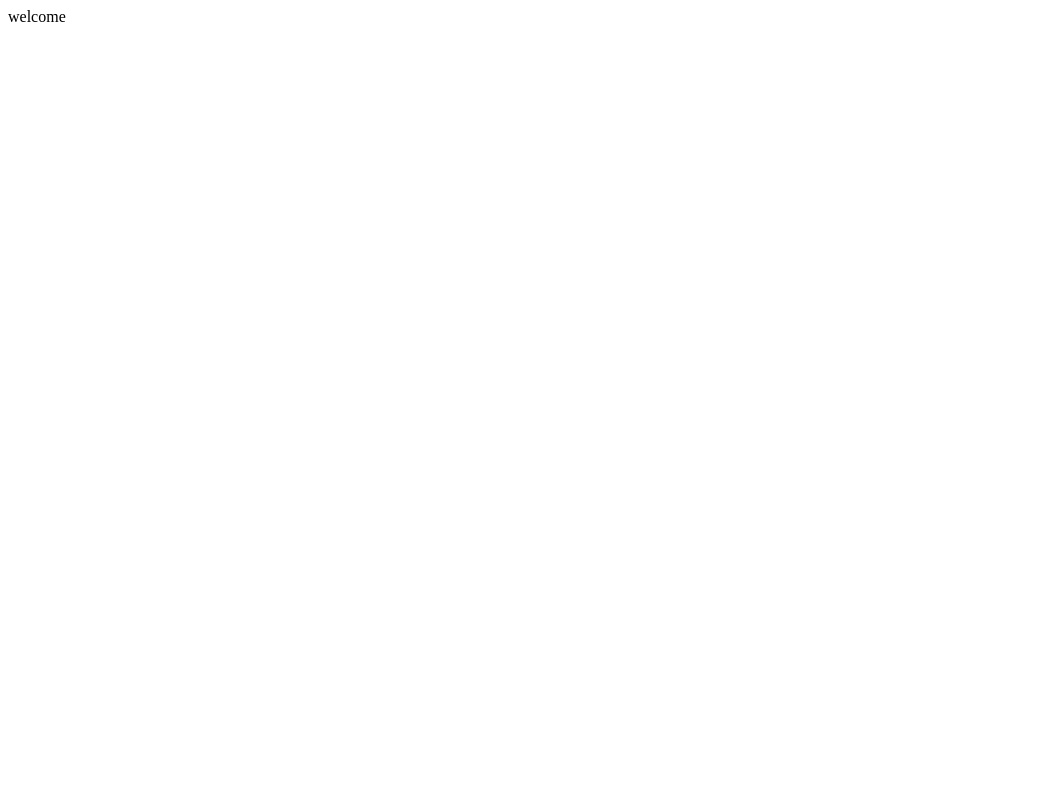
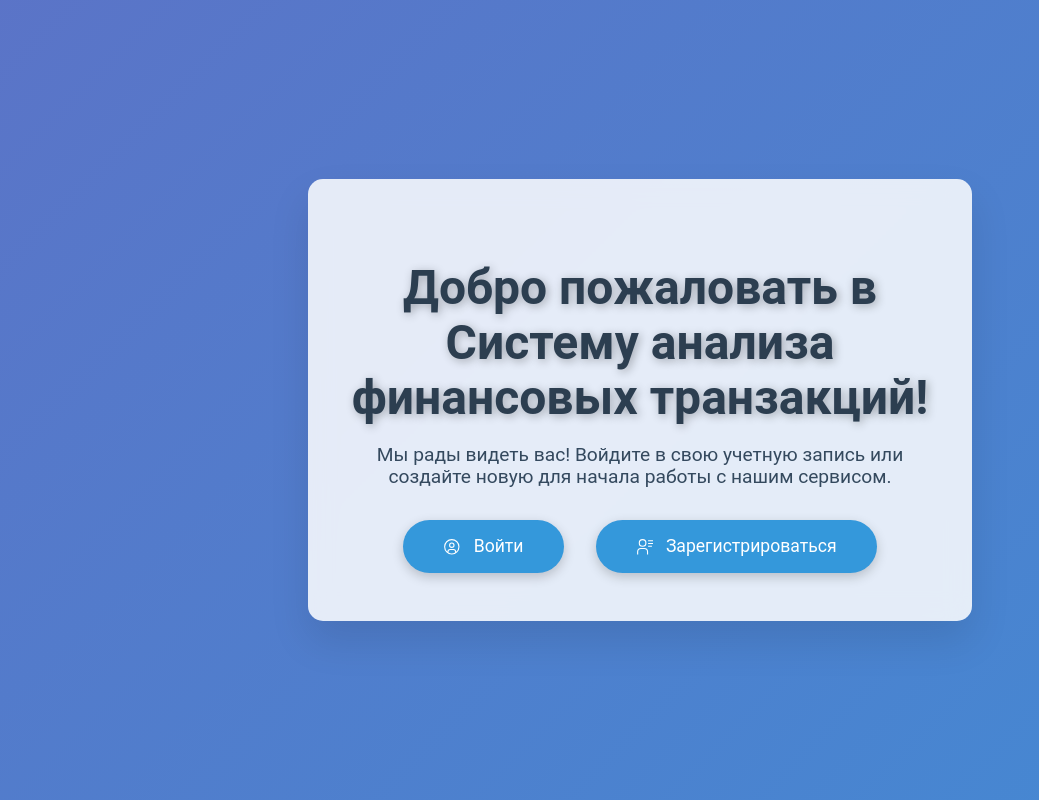
Before and after one commit to sh2rman2006/Financial_Transaction_Analyzer_Frontend, a Nuxt app: page /welcome in a window 1280 px wide. Shown: the whole page, without its empty margins (0-1039 px from the left). Built offline with nearby package versions, Linux system fonts and the light colour scheme.

Commit message:
welcome page

```diff
--- a/nuxt.config.ts
+++ b/nuxt.config.ts
@@ -3,6 +3,7 @@ export default defineNuxtConfig({
   compatibilityDate: "2024-11-01",
   devtools: { enabled: true },
   modules: ["@nuxt/image", "@nuxt/icon", "@nuxt/fonts", "@pinia/nuxt"],
+  css: ["normalize.css"],
   fonts: {
     families: [
       { name: `Roboto`, provider: `google` },
--- a/package.json
+++ b/package.json
@@ -11,6 +11,8 @@
   },
   "dependencies": {
     "axios": "^1.7.9",
+    "js-cookie": "^3.0.5",
+    "normalize.css": "^8.0.1",
     "nuxt": "^3.14.1592",
     "vue": "latest",
     "vue-router": "latest"
--- a/pages/login.vue
+++ b/pages/login.vue
@@ -1,4 +1,6 @@
 <script setup>
+import Cookies from "js-cookie";
+
 const axios = useNuxtApp().$axios;
 const router = useRouter();
 
@@ -25,7 +27,8 @@ const submitLogin = async () => {
       headers: { "X-XSRF-TOKEN": csrfToken.value },
     })
     .then((response) => {
-      sessionStorage.setItem(`jwtToken`, response.data.token);
+      Cookies.set(`jwtToken`, response.data.token);
+      // sessionStorage.setItem(`jwtToken`, response.data.token);
       responseStatus.value = "";
       router.push("/");
     })
@@ -107,7 +110,7 @@ const submitLogin = async () => {
   background-color: white;
   padding: 30px;
   border-radius: 8px;
-  box-shadow: 0 4px 6px rgba(0, 0, 0, 0.1);
+  box-shadow: 2px 4px 10px rgba(0, 0, 0, 0.8);
   width: 100%;
   max-width: 400px;
 }
--- a/pages/signup.vue
+++ b/pages/signup.vue
@@ -1,4 +1,6 @@
 <script setup>
+import Cookies from "js-cookie";
+
 const axios = useNuxtApp().$axios;
 const router = useRouter();
 // csrf
@@ -44,7 +46,8 @@ const submitVerify = async () => {
       { headers: { "X-XSRF-TOKEN": csrfToken.value } }
     )
     .then((response) => {
-      sessionStorage.setItem(`jwtToken`, response.data.token)
+      Cookies.set(`jwtToken`, response.data.token);
+      // sessionStorage.setItem(`jwtToken`, response.data.token);
       responseStatus.value = ``;
       router.push("/");
     })
@@ -169,7 +172,7 @@ const submitVerify = async () => {
   background-color: white;
   padding: 30px;
   border-radius: 8px;
-  box-shadow: 0 4px 6px rgba(0, 0, 0, 0.1);
+  box-shadow: 7px 7px 15px rgba(0, 0, 0, 0.8);
   width: 100%;
   max-width: 400px;
 }
--- a/pages/welcome.vue
+++ b/pages/welcome.vue
@@ -1,11 +1,151 @@
-<script setup>
-
-</script>
+<script setup></script>
 
 <template>
-  <div>
-    welcome
+  <div class="welcome-container">
+    <div class="welcome-message">
+      <h1>Добро пожаловать в Систему анализа финансовых транзакций!</h1>
+      <p>
+        Мы рады видеть вас! Войдите в свою учетную запись или создайте новую для
+        начала работы с нашим сервисом.
+      </p>
+      <div class="buttons">
+        <NuxtLink to="/login" class="btn">
+          <Icon name="carbon:user-avatar" />
+          Войти
+        </NuxtLink>
+        <NuxtLink to="/signup" class="btn">
+          <Icon name="carbon:user-profile" />
+          Зарегистрироваться
+        </NuxtLink>
+      </div>
+    </div>
   </div>
 </template>
 
-<style scoped></style>
+<style scoped>
+body,html {
+  margin: 0;
+  padding: 0;
+  box-sizing: border-box;
+}
+
+/* Общий фон страницы с красивым градиентом */
+.welcome-container {
+  display: flex;
+  justify-content: center;
+  align-items: center;
+  min-height: 100vh;
+  background: linear-gradient(135deg, #8e44ad, #3498db);
+  background-size: 400% 400%;
+  animation: gradientBG 15s ease infinite;
+  font-family: "Roboto", sans-serif;
+  color: white;
+  text-align: center;
+}
+
+/* Контейнер с приветственным сообщением */
+.welcome-message {
+  background-color: rgba(255, 255, 255, 0.85);
+  padding: 3rem 2rem;
+  border-radius: 15px;
+  box-shadow: 0 20px 40px rgba(0, 0, 0, 0.1);
+  max-width: 600px;
+  width: 100%;
+  backdrop-filter: blur(12px);
+  transition: transform 0.3s ease;
+}
+
+/* Эффект для появления контента */
+.welcome-message:hover {
+  transform: translateY(-10px);
+}
+
+/* Стили для изображения */
+.welcome-image {
+  border-radius: 50%;
+  margin-bottom: 1.5rem;
+  border: 6px solid white;
+  transition: transform 0.3s ease;
+}
+
+.welcome-image:hover {
+  transform: scale(1.1);
+}
+
+/* Заголовок */
+h1 {
+  font-size: 3rem;
+  margin-bottom: 1rem;
+  font-weight: 700;
+  color: #2c3e50;
+  text-shadow: 2px 2px 10px rgba(0, 0, 0, 0.3);
+}
+
+/* Текст приветствия */
+p {
+  font-size: 1.2rem;
+  margin-bottom: 2rem;
+  color: #34495e;
+}
+
+/* Кнопки */
+.buttons {
+  display: flex;
+  justify-content: center;
+  gap: 2rem;
+}
+
+/* Стиль кнопок */
+.btn {
+  display: flex;
+  align-items: center;
+  background-color: #3498db;
+  color: white;
+  padding: 1rem 2.5rem;
+  border-radius: 50px;
+  text-decoration: none;
+  font-size: 1.1rem;
+  gap: 0.8rem;
+  position: relative;
+  overflow: hidden;
+  box-shadow: 0 4px 12px rgba(0, 0, 0, 0.2);
+  transition: all 0.3s ease;
+}
+
+/* Эффекты при наведении на кнопки */
+.btn:hover {
+  background-color: #2980b9;
+  transform: translateY(-4px);
+  box-shadow: 0 6px 20px rgba(0, 0, 0, 0.2);
+}
+
+.btn:before {
+  content: "";
+  position: absolute;
+  top: 50%;
+  left: 50%;
+  width: 300%;
+  height: 300%;
+  background-color: rgba(255, 255, 255, 0.2);
+  transition: all 0.5s;
+  border-radius: 50%;
+  transform: translate(-50%, -50%) scale(0);
+}
+
+.btn:hover:before {
+  transform: translate(-50%, -50%) scale(1);
+}
+
+/* Анимация для градиента фона */
+@keyframes gradientBG {
+  0% {
+    background-position: 0% 50%;
+  }
+  50% {
+    background-position: 100% 50%;
+  }
+  100% {
+    background-position: 0% 50%;
+  }
+}
+</style>
```
Also changed, not shown: middleware/authWelcomePage.js (+8 -11 lines), 1 other file (tests, documents, lock files or other folders).
